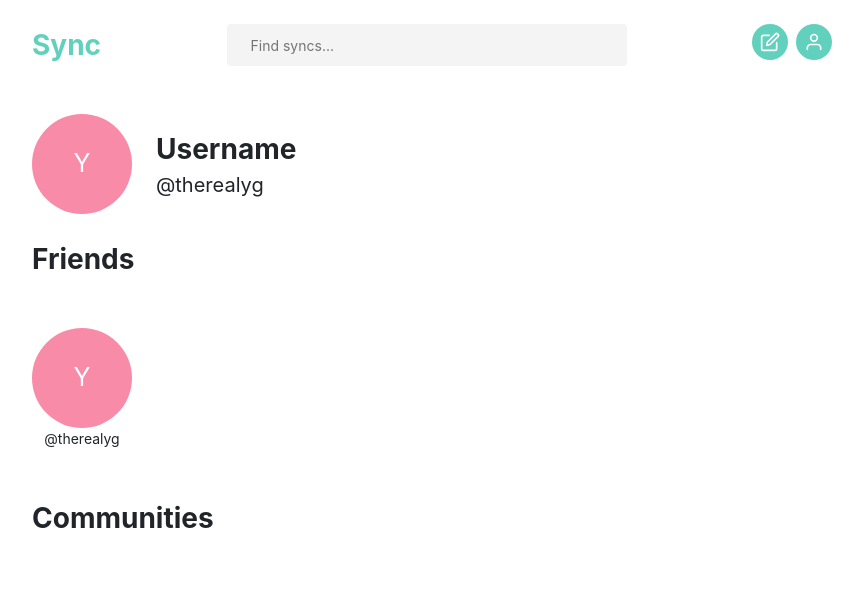
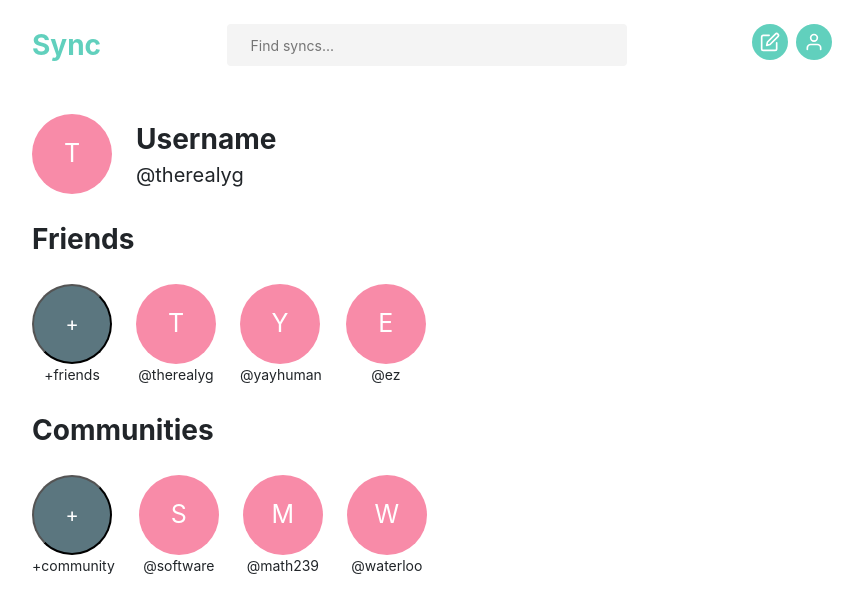
Before and after one commit to yingninggui/sync, a React (Create React App) app in the folder client/: page /profile in a window 1280 px wide. Shown: the top 612 px of the page, without its empty margins (208-1071 px from the left). Built offline with nearby package versions, Linux system fonts and the light colour scheme.

Commit message:
profile layout

```diff
--- /dev/null
+++ b/client/src/components/common/CircleButton.tsx
@@ -0,0 +1,49 @@
+import React from 'react';
+import styled from 'styled-components';
+import { Body } from '../../constants/Styles';
+
+interface CircleButtonProps {
+  textColor?: string;
+  bgColor?: string;
+  dimension?: number;
+  onClick?: () => void;
+}
+
+const CircleButton: React.FC<CircleButtonProps> = ({
+  textColor,
+  bgColor,
+  dimension,
+  onClick = () => {},
+  children,
+}) => (
+  <CircleButtonStyle
+    textColor={textColor}
+    bgColor={bgColor}
+    dimension={dimension}
+    onClick={onClick}
+  >
+    {'+'}
+  </CircleButtonStyle>
+);
+
+export default CircleButton;
+
+const CircleButtonStyle = styled.button<{
+  textColor?: string;
+  bgColor?: string;
+  dimension?: number;
+}>`
+  ${Body}
+  font-size: 20px;
+  padding: 10px;
+  margin: 20;
+  border-radius: 50%;
+  text-align: center;
+  display: flex;
+  justify-content: center;
+  align-items: center;
+  color: ${({ textColor, theme }) => textColor || theme.yellow};
+  background: ${({ bgColor, theme }) => bgColor || theme.primaryGrey};
+  width: ${({ dimension }) => dimension || '100'}px;
+  height: ${({ dimension }) => dimension || '100'}px;
+`;
--- a/client/src/components/pages/profilePage/ProfilePage.tsx
+++ b/client/src/components/pages/profilePage/ProfilePage.tsx
@@ -1,6 +1,7 @@
 import React from 'react';
 import styled, { withTheme } from 'styled-components';
 import Avatar from '../../common/Avatar';
+import CircleButton from '../../common/CircleButton';
 import {
   PageContent,
   Heading1,
@@ -12,7 +13,7 @@ const ProfilePage: React.FC<any> = ({ theme }) => {
   return (
     <ProfilePageWrapper>
       <UserWrapper>
-        <Avatar dimension={100} letterSize={25} name={'Y'} />
+        <Avatar dimension={80} letterSize={25} name={'therealyg'} />
         <UsernameWrapper>
           <TitleText>Username</TitleText>
           <UsernameBodyText>@therealyg</UsernameBodyText>
@@ -21,12 +22,49 @@ const ProfilePage: React.FC<any> = ({ theme }) => {
       <TitleText>Friends</TitleText>
       <ListWrapper>
         <ListItemWrapper>
-          <Avatar dimension={100} letterSize={25} name={'Y'} />
+          <CircleButton
+            textColor={theme.white}
+            bgColor={theme.primaryGrey}
+            dimension={80}
+          />
+          <BodyText>+friends</BodyText>
+        </ListItemWrapper>
+        <ListItemWrapper>
+          <Avatar dimension={80} letterSize={25} name={'therealyg'} />
           <BodyText>@therealyg</BodyText>
+        </ListItemWrapper>
+        <ListItemWrapper>
+          <Avatar dimension={80} letterSize={25} name={'yayimahuman'} />
+          <BodyText>@yayhuman</BodyText>
+        </ListItemWrapper>
+        <ListItemWrapper>
+          <Avatar dimension={80} letterSize={25} name={'ez'} />
+          <BodyText>@ez</BodyText>
         </ListItemWrapper>
       </ListWrapper>
       <TitleText>Communities</TitleText>
-      <ListWrapper></ListWrapper>
+      <ListWrapper>
+        <ListItemWrapper>
+          <CircleButton
+            textColor={theme.white}
+            bgColor={theme.primaryGrey}
+            dimension={80}
+          />
+          <BodyText>+community</BodyText>
+        </ListItemWrapper>
+        <ListItemWrapper>
+          <Avatar dimension={80} letterSize={25} name={'se2022'} />
+          <BodyText>@software</BodyText>
+        </ListItemWrapper>
+        <ListItemWrapper>
+          <Avatar dimension={80} letterSize={25} name={'math239'} />
+          <BodyText>@math239</BodyText>
+        </ListItemWrapper>
+        <ListItemWrapper>
+          <Avatar dimension={80} letterSize={25} name={'waterloo'} />
+          <BodyText>@waterloo</BodyText>
+        </ListItemWrapper>
+      </ListWrapper>
     </ProfilePageWrapper>
   );
 };
@@ -61,16 +99,16 @@ const BodyText = styled.div`
 `;
 
 const ListItemWrapper = styled.div`
-  padding: 24px 0;
   display: flex-direction-column;
   text-align: center;
   justify-content: center;
   align-items: center;
+  margin-right: 24px;
 `;
 
 const ListWrapper = styled.div`
   ${PageContent}
   padding: 24px 0;
   display: flex;
-  justify-content: space-between;
+  justify-content: left;
 `;
```
